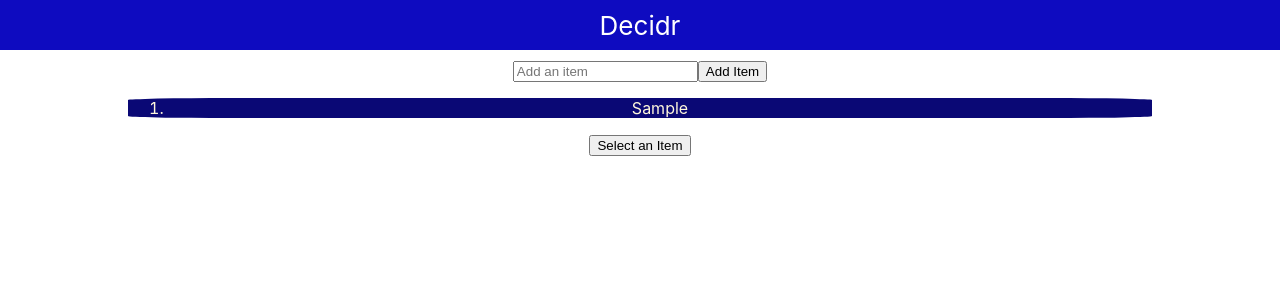
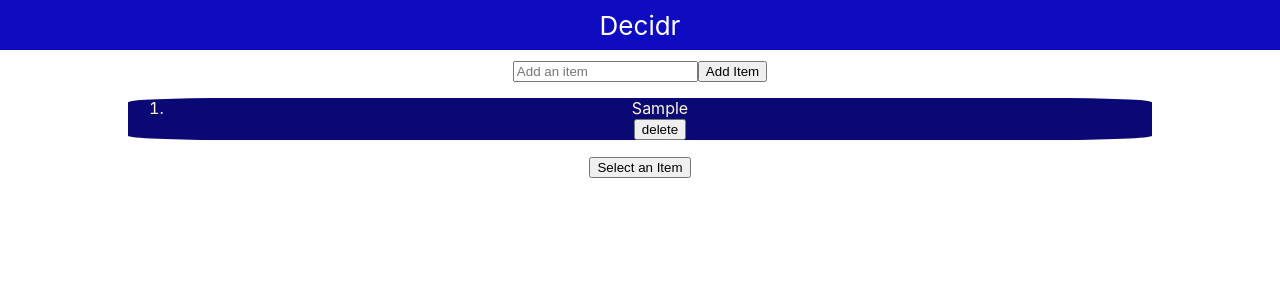
Before and after one commit to firezgi/decidr, a React (Create React App) app: page / in a window 1280 px wide. Both pictures are taken after typing "Sample" into the empty fields and a click on the button "Add Item". Shown: the top 300 px of the page. Built offline with nearby package versions, Linux system fonts and the light colour scheme.

Commit message:
feat(displayList): add  delete function #13

```diff
--- a/src/App.js
+++ b/src/App.js
@@ -23,7 +23,9 @@ function App() {
           {selectedItem.length ? (
             <p>{selectedItem}</p>
           ) : (
-            <DisplayList listContainer={listContainer} />
+            <DisplayList
+            listContainer={listContainer}
+            setListContainer={setListContainer} />
           )}
         </div>
       </main>
--- a/src/components/AddItem.js
+++ b/src/components/AddItem.js
@@ -1,4 +1,5 @@
-import './AddItem.css';
+// import './AddItem.css';
+import "../App.css";
 import React, { useState } from 'react';
 
 function AddItem({listContainer,setListContainer}) {
--- a/src/components/DisplayList.js
+++ b/src/components/DisplayList.js
@@ -1,8 +1,18 @@
-import React from 'react'
+import React, { useState } from 'react'
+import "../App.css";
+function DisplayList({listContainer,setListContainer}) {
+    const deleteHandler=(ind)=> setListContainer( listContainer.filter((item,i) => i!==ind ))
 
-function DisplayList({listContainer}) {
     const displayList=listContainer.map((item,index)=>
-        <li className="listItem" key={index}>{item}</li>
+        <div key={index} >
+
+        <li>{item}</li>
+        <button onClick={()=>deleteHandler(index)}>delete</button>
+
+        </div>
+
+
+
     )
     return (
         <ol id="display-list">
```
Also changed, not shown: src/components/AddItem.css (deleted, +0 -16 lines).
